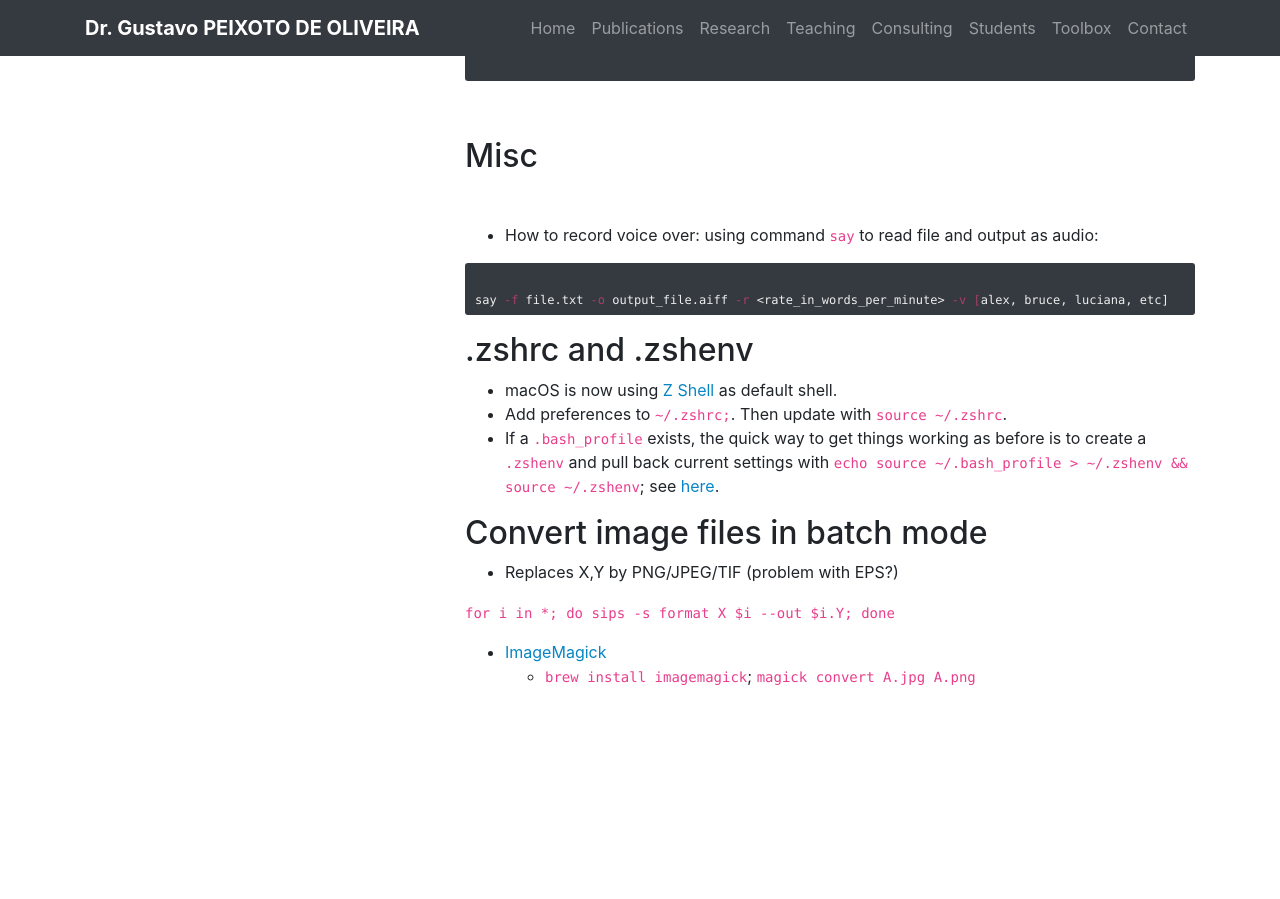
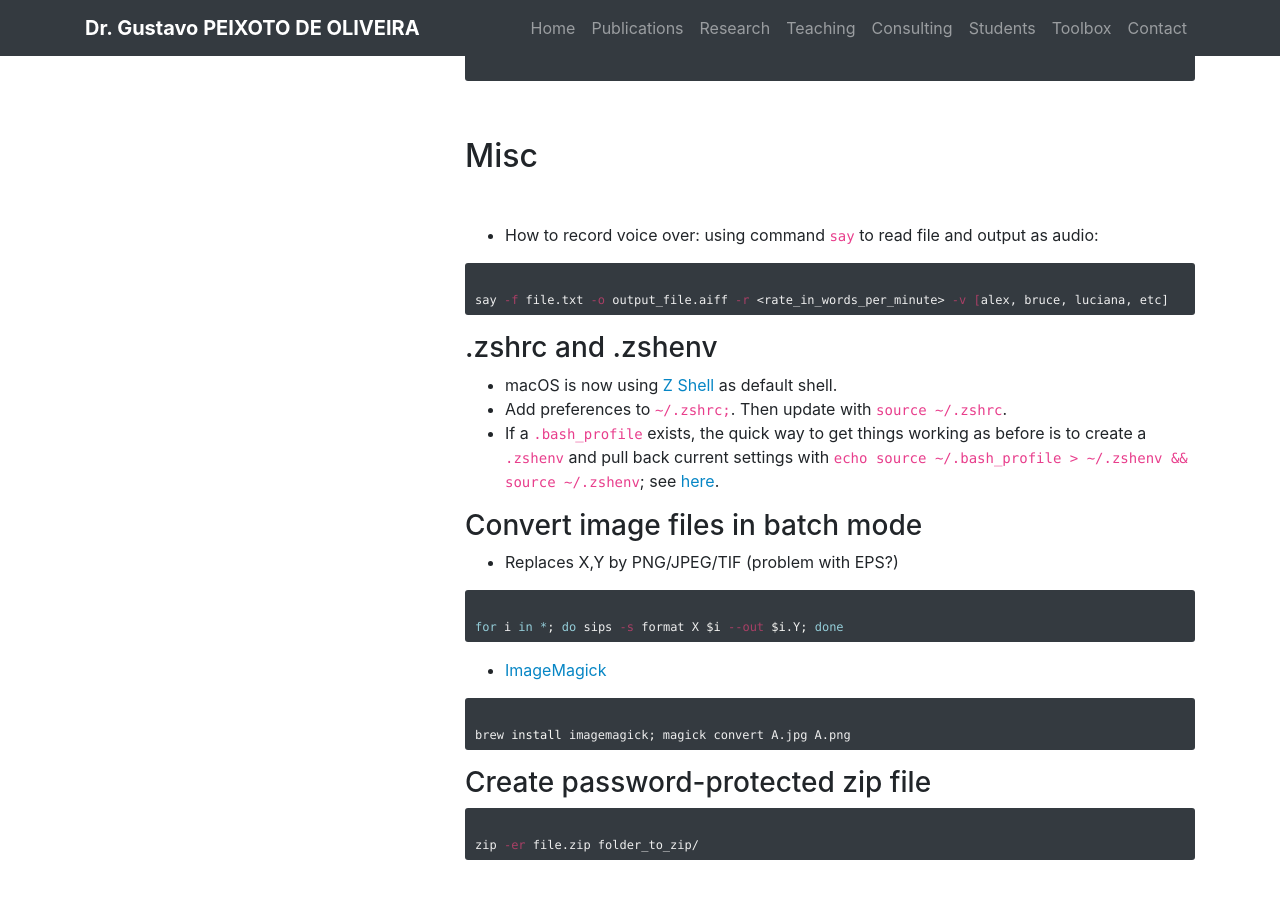
Before and after one commit to gcpeixoto/gcpeixoto.github.io, a Jekyll site: the page built from _toolbox/G-a-unix.md, in a window 1280 px wide and 900 px high, scrolled down 2032 px. Built offline with Jekyll 4.4.1, drawn with Linux system fonts in a browser that asks for light colours; before the commit the page ends 2760 px from its top, so only the background shows below that.

Commit message:
Add zip -er command.

```diff
--- a/_toolbox/G-a-unix.md
+++ b/_toolbox/G-a-unix.md
@@ -101,18 +101,30 @@
 say -f file.txt -o output_file.aiff -r <rate_in_words_per_minute> -v [alex, bruce, luciana, etc]
 {% endhighlight %}
 
-## .zshrc and .zshenv
+### .zshrc and .zshenv
 
 - macOS is now using [Z Shell](http://zsh.sourceforge.net) as default shell.
 - Add preferences to `~/.zshrc;`. Then update with `source ~/.zshrc`.
 - If a `.bash_profile` exists, the quick way to get things working as before is to create a `.zshenv` and pull back current settings with `echo source ~/.bash_profile > ~/.zshenv && source ~/.zshenv`; see [here](https://stackoverflow.com/questions/23090390/is-there-anything-in-zsh-like-bash-profile).
 
 
-## Convert image files in batch mode
+### Convert image files in batch mode
 
 - Replaces X,Y by PNG/JPEG/TIF (problem with EPS?)
 
-`for i in *; do sips -s format X $i --out $i.Y; done`
+{% highlight shell %}
+for i in *; do sips -s format X $i --out $i.Y; done
+{% endhighlight shell %}
 
 - [ImageMagick](http://www.imagemagick.org/script/convert.php)
-	- `brew install imagemagick`; `magick convert A.jpg A.png`
+
+{% highlight shell %}
+brew install imagemagick; magick convert A.jpg A.png
+{% endhighlight shell %}
+
+
+### Create password-protected zip file
+
+{% highlight shell %}
+zip -er file.zip folder_to_zip/
+{% endhighlight %}
```
